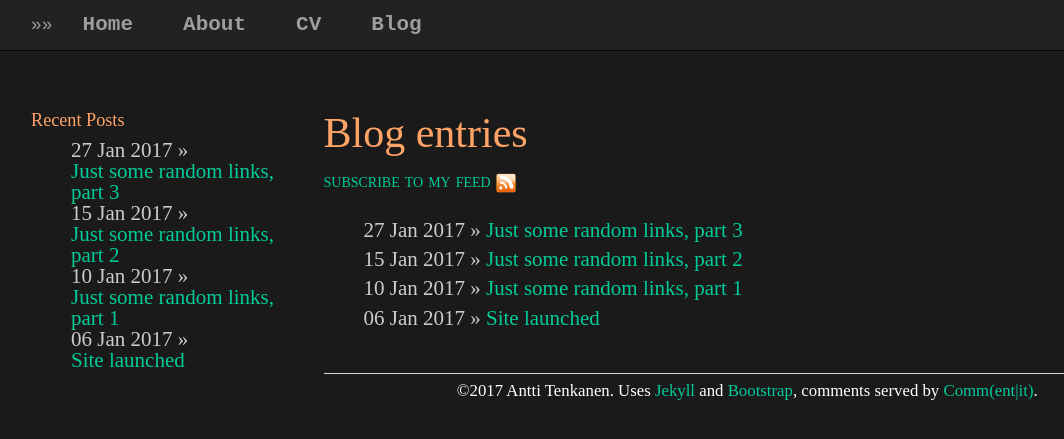
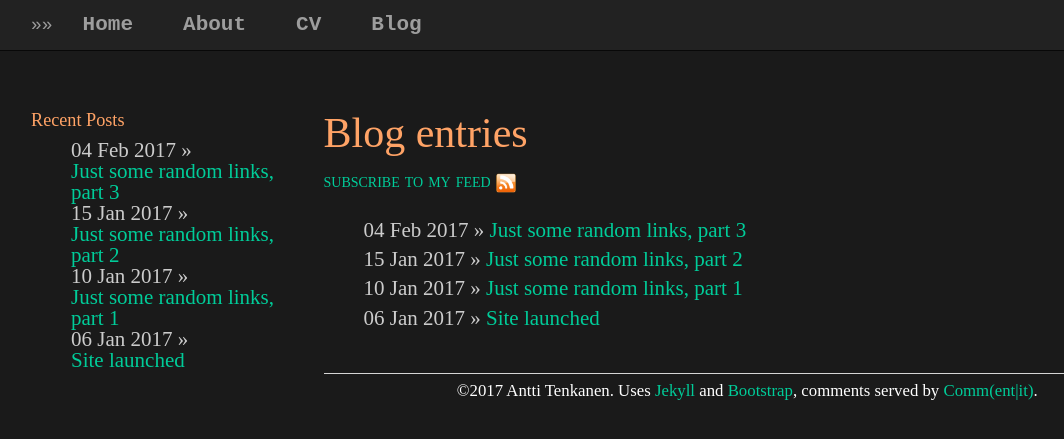
Before and after one commit to plantecophys/plantecophys, a Jekyll site: the page built from blog/index.html, in a window 1280 px wide. Shown: the top 439 px of the page, without its empty margins (39-1103 px from the left). Built offline with Jekyll 4.4.1, drawn with Linux system fonts in a browser that asks for light colours.

Commit message:
Update and rename 2017-01-27-justsomerandomlinks3.md to 2017-02-04-justsomerandomlinks3.md

```diff
--- a/_posts/2017-01-27-justsomerandomlinks3.md
+++ b/_posts/2017-02-04-justsomerandomlinks3.md
@@ -1,7 +1,7 @@
 ---
 layout: post
 title: "Just some random links, part 3"
-date: 2017-01-27
+date: 2017-02-04
 tags:
 - just some links
 ---
```
